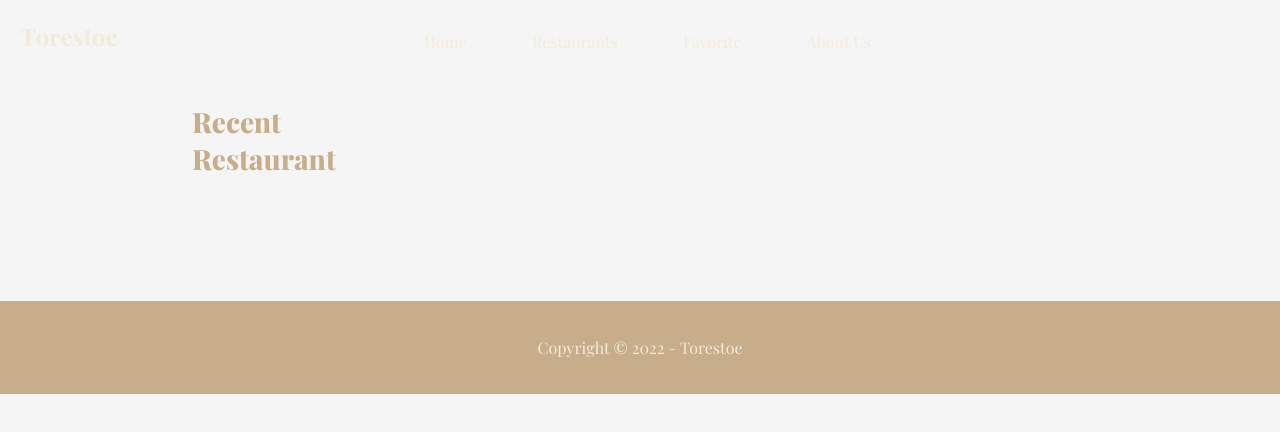
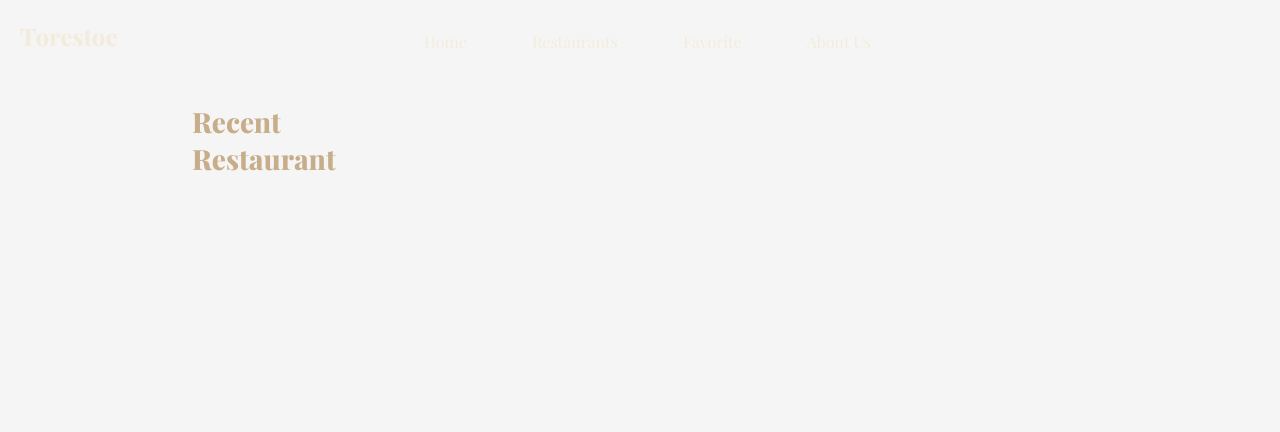
Before and after one commit to delurd/restaurant-app, a plain HTML site: page index.html in a window 1280 px wide. Drawn offline with nearby package versions, Linux system fonts and the light colour scheme; no server answers.

Commit message:
hide footer

```diff
--- a/index.html
+++ b/index.html
@@ -75,7 +75,7 @@
         <div class="resto-grid"></div>
       </section>
     </main>
-    <footer><p>Copyright © 2022 - Torestoe</p></footer>
+    <!-- <footer><p>Copyright © 2022 - Torestoe</p></footer> -->
     <script src="1.bundle.js"></script>
     <script src="0.bundle.js"></script>
     <script src="3.bundle.js"></script>
```
